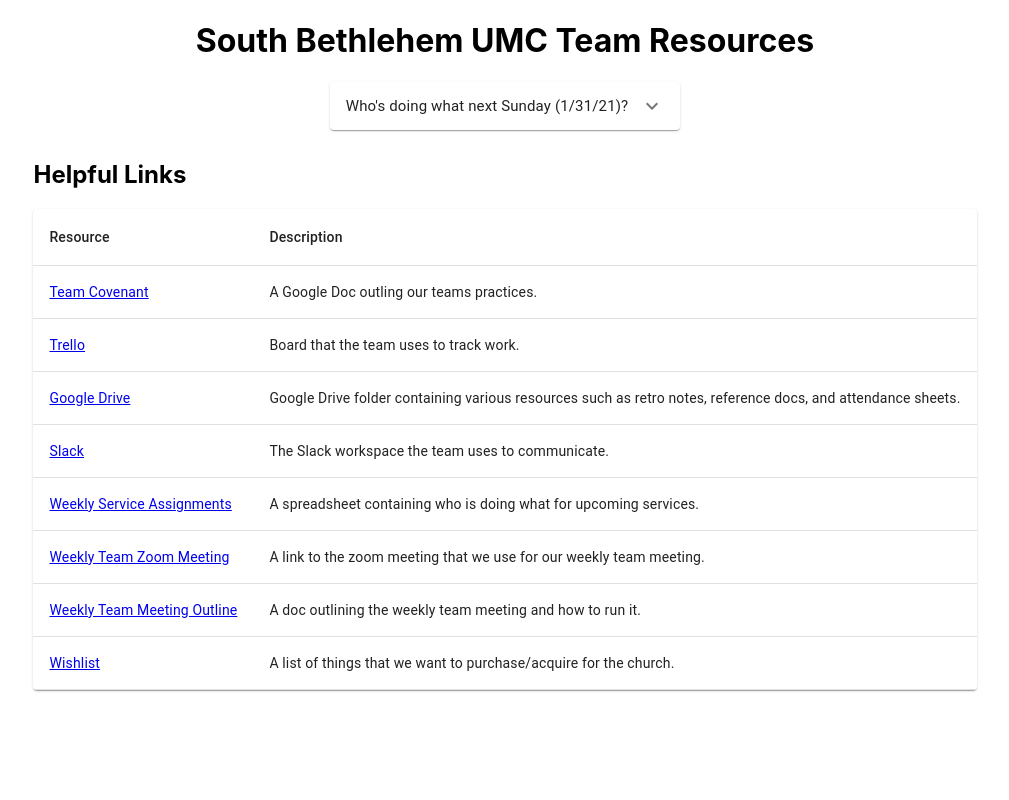
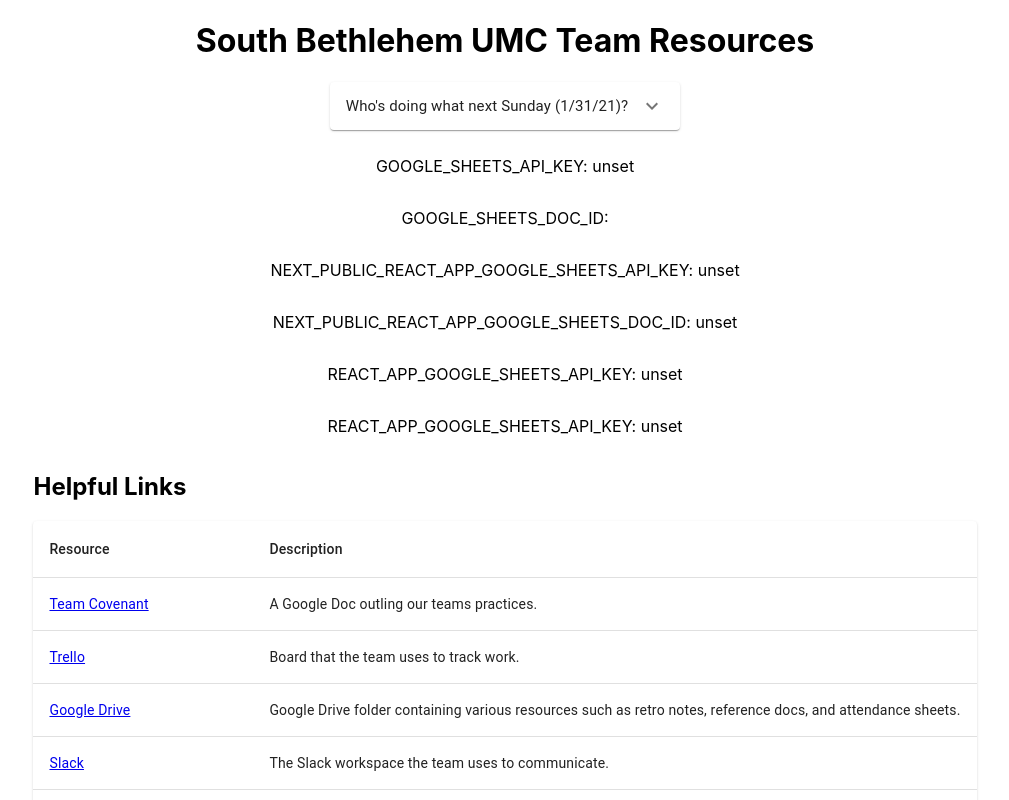
Before and after one commit to bmanley91/sbumc-resource-site, a Next.js app: page / in a window 1280 px wide. Shown: the top 800 px of the page, without its empty margins (135-1144 px from the left). Built offline with nearby package versions, Linux system fonts and the light colour scheme; no server answers.

Commit message:
More debugging.

```diff
--- a/pages/index.js
+++ b/pages/index.js
@@ -17,7 +17,12 @@
 
             <main>
                 <RolesAccordian />
-                {console.log(process.env)}
+                <p>GOOGLE_SHEETS_API_KEY: {process.env.GOOGLE_SHEETS_API_KEY}</p>
+                <p>GOOGLE_SHEETS_DOC_ID: {process.env.GOOGLE_SHEETS_DOC_ID}</p>
+                <p>NEXT_PUBLIC_REACT_APP_GOOGLE_SHEETS_API_KEY: {process.env.NEXT_PUBLIC_REACT_APP_GOOGLE_SHEETS_API_KEY}</p>
+                <p>NEXT_PUBLIC_REACT_APP_GOOGLE_SHEETS_DOC_ID: {process.env.NEXT_PUBLIC_REACT_APP_GOOGLE_SHEETS_DOC_ID}</p>
+                <p>REACT_APP_GOOGLE_SHEETS_API_KEY: {process.env.REACT_APP_GOOGLE_SHEETS_API_KEY}</p>
+                <p>REACT_APP_GOOGLE_SHEETS_API_KEY: {process.env.REACT_APP_GOOGLE_SHEETS_API_KEY}</p>
                 <ResourceTable tableData={resourceData}/>
             </main>
         </div>
```
